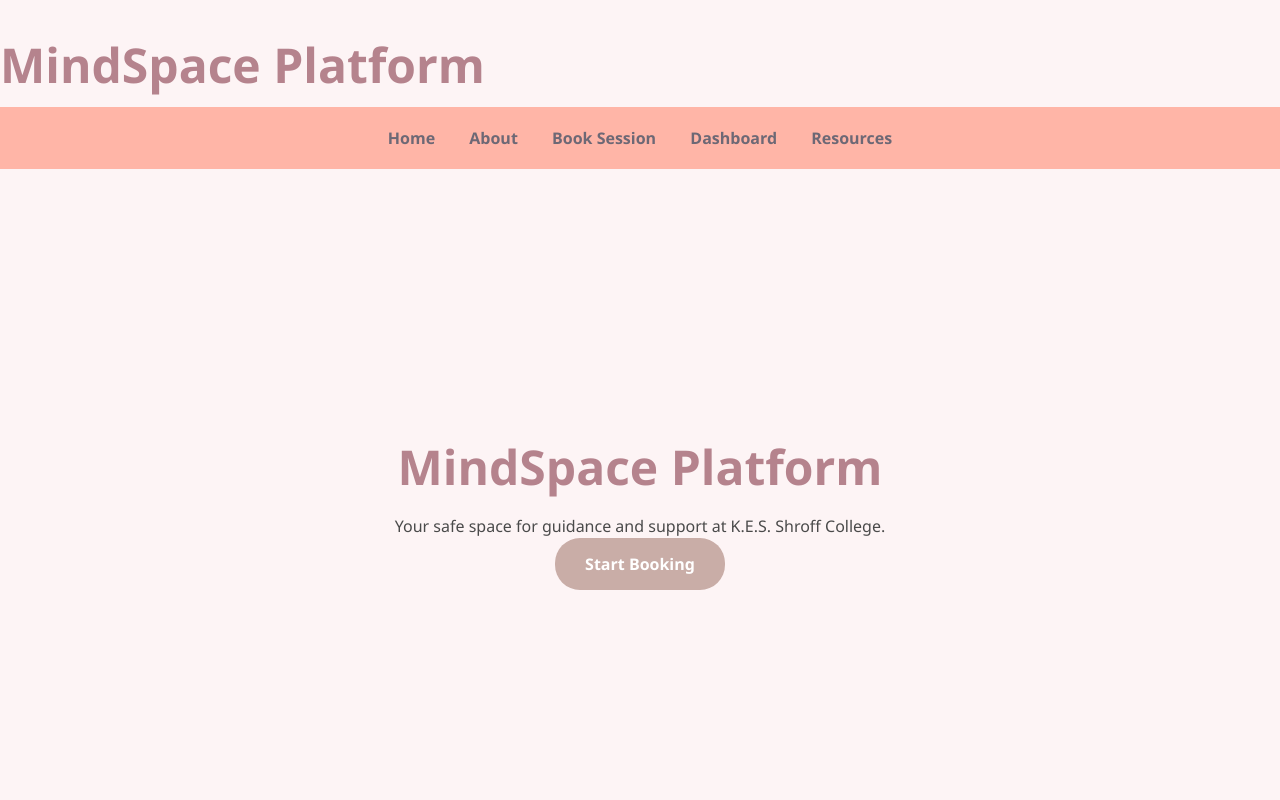
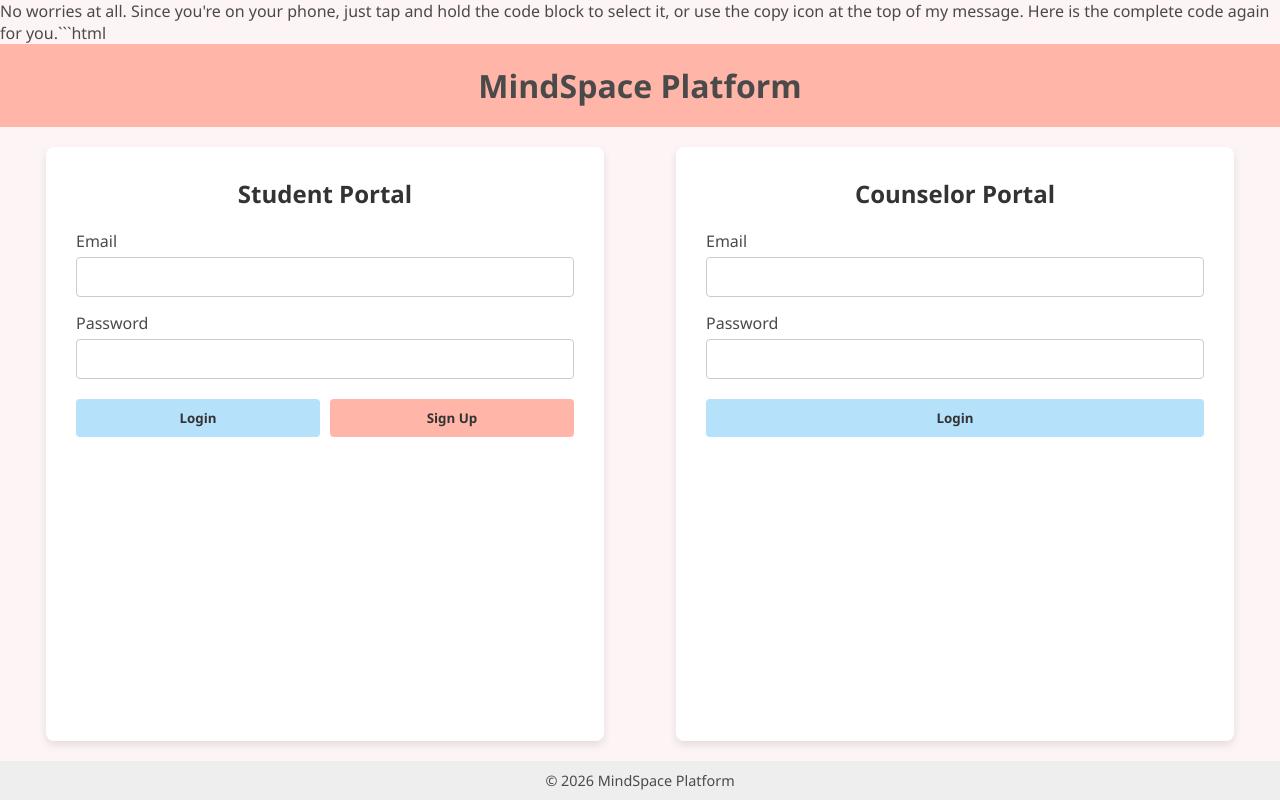
Before and after one commit to kescounselingservice/student---counselling---website-, a plain HTML site: page index.html in a window 1280 px wide. Drawn offline with Linux system fonts and the light colour scheme.

Commit message:
Refactor index.html for platform access layout

````diff
--- a/index.html
+++ b/index.html
@@ -1,102 +1,97 @@
-<h1>MindSpace Platform</h1>
+No worries at all. Since you're on your phone, just tap and hold the code block to select it, or use the copy icon at the top of my message. Here is the complete code again for you.```html
 <!DOCTYPE html>
 <html lang="en">
 <head>
 <meta charset="UTF-8">
 <meta name="viewport" content="width=device-width, initial-scale=1.0">
-    <title>MindSpace - Student Counseling</title>
+<title>MindSpace - Platform Access</title>
 <style>
-        body {
-            background-color: #fdf4f5;
-            font-family: 'Segoe UI', Tahoma, Geneva, Verdana, sans-serif;
-            color: #4a4a4a;
-            margin: 0;
-            padding: 0;
-            display: flex;
-            flex-direction: column;
-            min-height: 100vh;
-        }
-        header {
-            background-color: #ffb5a7;
-            padding: 20px;
-            text-align: center;
-        }
-        nav a {
-            margin: 0 15px;
-            color: #6d6875;
-            text-decoration: none;
-            font-weight: bold;
-        }
-        main {
-            flex: 1;
-            display: flex;
-            flex-direction: column;
-            align-items: center;
-            justify-content: center;
-            text-align: center;
-            padding: 20px;
-        }
-        h1 {
-            color: #b5838d;
-            font-size: 3rem;
-            margin-bottom: 10px;
-        }
-        .btn {
-            background-color: #c9ada7;
-            color: white;
-            padding: 15px 30px;
-            border-radius: 25px;
-            text-decoration: none;
-            font-weight: bold;
-            margin-top: 20px;
-        }
-        footer {
-            background-color: #f4a261;
-            text-align: center;
-            padding: 10px;
-            font-size: 0.8rem;
-        }
+* { box-sizing: border-box; margin: 0; padding: 0; font-family: 'Segoe UI', Tahoma, Geneva, Verdana, sans-serif; }
+body { background-color: #fdf4f5; color: #4a4a4a; display: flex; flex-direction: column; min-height: 100vh; }
+header { background-color: #ffb5a7; padding: 20px; text-align: center; }
+.main-container { display: flex; flex: 1; justify-content: space-around; padding: 20px; gap: 20px; }
+.portal { background: #fff; padding: 30px; border-radius: 8px; box-shadow: 0 4px 8px rgba(0,0,0,0.1); width: 45%; }
+h2 { margin-bottom: 20px; color: #333; text-align: center; }
+.form-group { margin-bottom: 15px; }
+label { display: block; margin-bottom: 5px; }
+input[type="text"], input[type="password"] { width: 100%; padding: 10px; border: 1px solid #ccc; border-radius: 4px; }
+.btn-group { display: flex; gap: 10px; margin-top: 20px; }
+button { flex: 1; padding: 10px; border: none; border-radius: 4px; cursor: pointer; font-weight: bold; }
+.btn-login { background-color: #b5e2fa; color: #333; }
+.btn-signup { background-color: #ffb5a7; color: #333; }
+footer { background-color: #eee; text-align: center; padding: 10px; font-size: 0.9em; }
 </style>
 </head>
 <body>
 <header>
-<nav>
-    <a href="index.html">Home</a>
-    <a href="about.html">About</a>
-    <a href="book.html">Book Session</a>
-    <a href="dashboard.html">Dashboard</a>
-    <a href="resources.html">Resources</a>
-</nav>
+<h1>MindSpace Platform</h1>
 </header>
- <main><section class="hero">
-  <h1>MindSpace Platform</h1>
-  <p>Your safe space for guidance and support at K.E.S. Shroff College.</p>
-  <a href="book.html" class="btn">Start Booking</a>
-</section>
-     </main>
+<div class="main-container">
+<!-- Student Portal -->
+<div class="portal">
+<h2>Student Portal</h2>
+<form id="studentForm">
+<div class="form-group">
+<label for="studentEmail">Email</label>
+<input type="text" id="studentEmail" required>
+</div>
+<div class="form-group">
+<label for="studentPassword">Password</label>
+<input type="password" id="studentPassword" required>
+</div>
+<div class="btn-group">
+<button type="button" class="btn-login" onclick="handleStudentAuth('login')">Login</button>
+<button type="button" class="btn-signup" onclick="handleStudentAuth('signup')">Sign Up</button>
+</div>
+</form>
+</div>
+<!-- Counselor Portal -->
+<div class="portal">
+<h2>Counselor Portal</h2>
+<form id="counselorForm">
+<div class="form-group">
+<label for="counselorEmail">Email</label>
+<input type="text" id="counselorEmail" required>
+</div>
+<div class="form-group">
+<label for="counselorPassword">Password</label>
+<input type="password" id="counselorPassword" required>
+</div>
+<div class="btn-group">
+<button type="button" class="btn-login" onclick="handleCounselorAuth()">Login</button>
+</div>
+</form>
+</div>
+</div>
+<footer>
+<p>© 2026 MindSpace Platform</p>
 </footer>
+<script>
+function handleStudentAuth(action) {
+const email = document.getElementById('studentEmail').value;
+const password = document.getElementById('studentPassword').value;
+if(!email || !password) { alert('Please fill in all fields.'); return; }
+if(action === 'signup') {
+localStorage.setItem('studentUser', JSON.stringify({email, password}));
+alert('Sign up successful! Please log in.');
+document.getElementById('studentForm').reset();
+} else if(action === 'login') {
+const storedUser = JSON.parse(localStorage.getItem('studentUser'));
+if(storedUser && storedUser.email === email && storedUser.password === password) {
+alert('Redirecting to Student Dashboard...');
+window.location.href = 'student_dashboard.html';
+} else {
+alert('Invalid credentials or user not found. Please sign up first.');
+}
+}
+}
+function handleCounselorAuth() {
+const email = document.getElementById('counselorEmail').value;
+const password = document.getElementById('counselorPassword').value;
+if(!email || !password) { alert('Please fill in all fields.'); return; }
+alert('Redirecting to Counselor Dashboard...');
+window.location.href = 'Counsellor.html';
+}
+</script>
 </body>
 </html>
-<script type="module">
-  // Import the functions you need from the SDKs you need
-  import { initializeApp } from "https://www.gstatic.com/firebasejs/13.4.0/firebase-app.js";
-  import { getAnalytics } from "https://www.gstatic.com/firebasejs/13.4.0/firebase-analytics.js";
-  // TODO: Add SDKs for Firebase products that you want to use
-  // https://firebase.google.com/docs/web/setup#available-libraries
-
-  // Your web app's Firebase configuration
-  // For Firebase JS SDK v7.20.0 and later, measurementId is optional
-  const firebaseConfig = {
-    apiKey: "AIzaSyAvlP2UXDZbStQcISpsTXFtUrDPTG8yRl0",
-    authDomain: "student-counselling-c6395.firebaseapp.com",
-    projectId: "student-counselling-c6395",
-    storageBucket: "student-counselling-c6395.firebasestorage.app",
-    messagingSenderId: "959304254300",
-    appId: "1:959304254300:web:e4161f9857aa39b8da7799",
-    measurementId: "G-NYPXX2PXC9"
-  };
-
-  // Initialize Firebase
-  const app = initializeApp(firebaseConfig);
-  const analytics = getAnalytics(app);
-</script>
````
Lines whose indentation alone changed are shown as unchanged.
